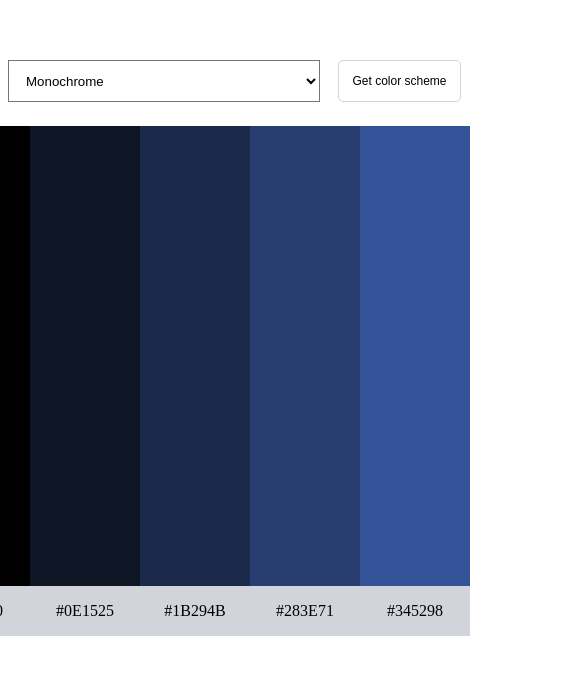
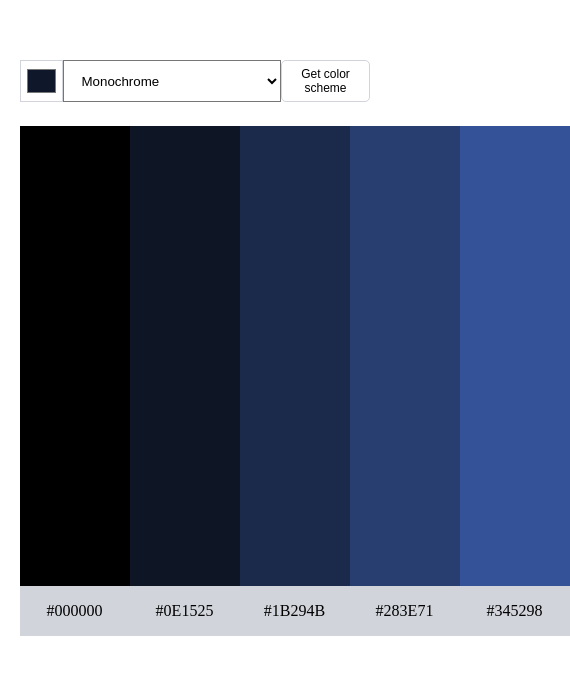
Before and after one commit to miguelmiguelde/Color-scheme, a website built with Vite: page index.html in a window 390 px wide. Shown: the part 111-786 px from the top of the page, 570 px wide, since content can reach past the window. Built offline with nearby package versions, Linux system fonts and the light colour scheme.

Commit message:
add media query

```diff
--- a/index.css
+++ b/index.css
@@ -116,3 +116,8 @@ body {
     font-weight: bolder;
     transform: translateX(-50%);
 }
+@media(max-width:600px){
+    #app-wrapper{
+        width: 90vw;
+    }
+}
```
